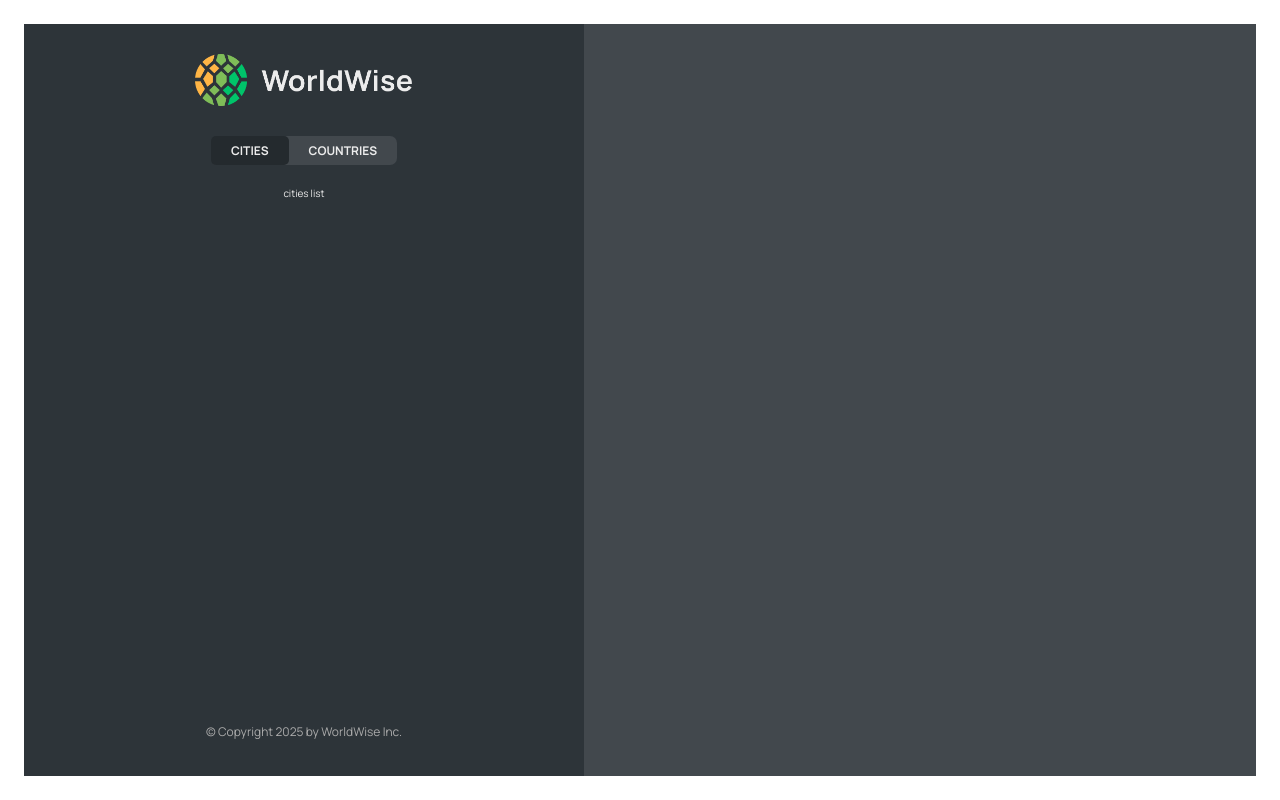
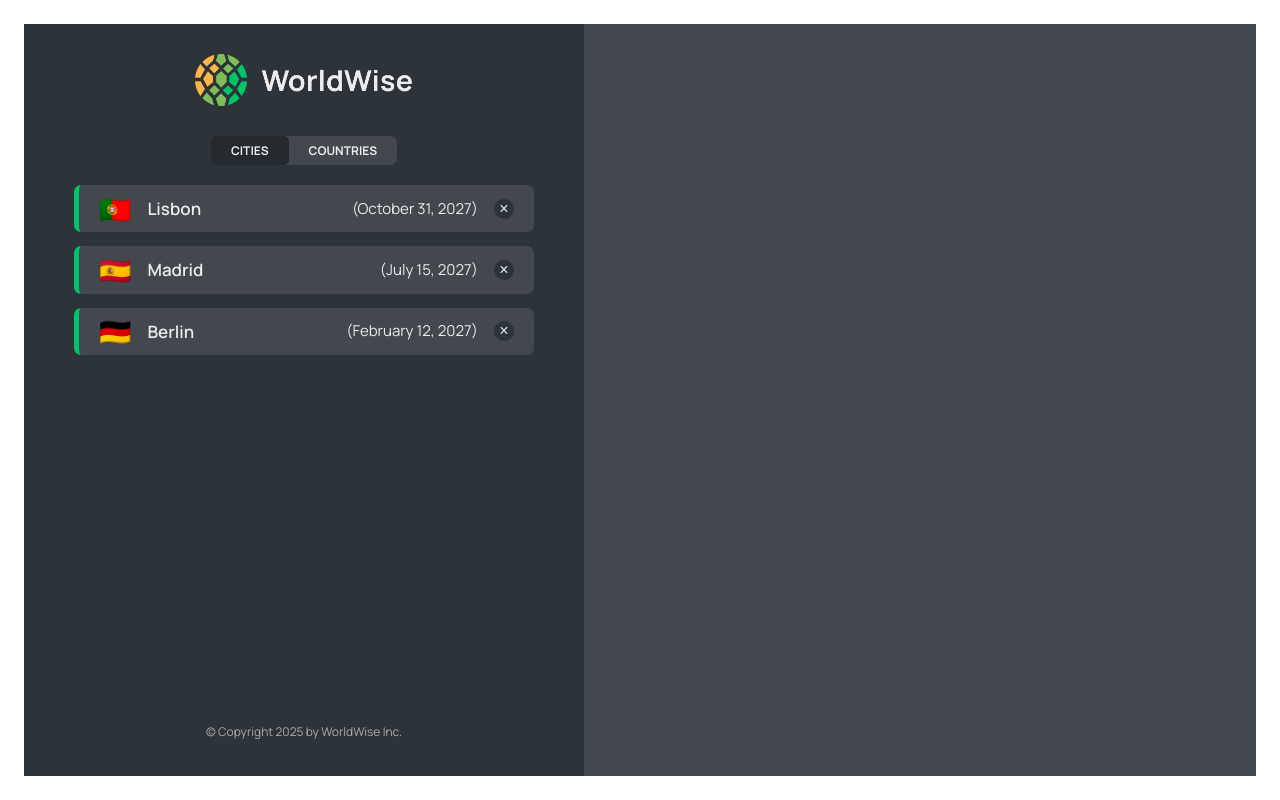
Before and after one commit to bayatalireza/wildwise, a React (Vite) app: page /app/cities in a window 1280 px wide. Built offline with nearby package versions, Linux system fonts and the light colour scheme; data requests are answered from the project's data file.

Commit message:
Upgrade or invite friends to unlock more Advanced Credits for more insightful answers.

```diff
--- a/package.json
+++ b/package.json
@@ -7,9 +7,11 @@
     "dev": "vite",
     "build": "vite build",
     "lint": "eslint .",
-    "preview": "vite preview"
+    "preview": "vite preview",
+    "server": "json-server --watch src/data/cities.json --port 9000"
   },
   "dependencies": {
+    "json-server": "^1.0.0-beta.3",
     "react": "^19.0.0",
     "react-dom": "^19.0.0",
     "react-router-dom": "^7.2.0"
--- a/src/App.jsx
+++ b/src/App.jsx
@@ -1,31 +1,36 @@
-import { BrowserRouter, Route, Routes } from "react-router-dom";
+import { BrowserRouter, Form, Route, Routes } from "react-router-dom";
 import HomePage from "./pages/Homepage";
-import Product from './pages/Product';
-import Pricing from './pages/Pricing';
+import Product from "./pages/Product";
+import Pricing from "./pages/Pricing";
 import PageNotFound from "./pages/PageNotFound";
 import AppLayout from "./pages/AppLayout";
 import Login from "./pages/Login";
 import Homepage from "./pages/Homepage";
 import Cities from "./components/CityList";
+import CityList from "./components/CityList";
+import CountryList from "./components/CountryList";
+import { CitiesProvider } from "./contexts/CitiesContext";
 
 function App() {
   return (
+    <CitiesProvider>
       <BrowserRouter>
         <Routes>
           <Route index element={<Homepage />} />
           <Route path="product" element={<Product />} />
           <Route path="pricing" element={<Pricing />} />
           <Route path="login" element={<Login />} />
-        <Route path="app" element={<AppLayout />} >
+          <Route path="app" element={<AppLayout />}>
             <Route index element={<Cities />} />
-          <Route path="cities" element={<p>cities list</p>} />
-          <Route path="countries" element={<p>country list</p>} />
-          <Route path="form" element={<p>form</p>} />
+            <Route path="cities" element={<CityList />} />
+            <Route path="countries" element={<CountryList />} />
+            <Route path="form" element={<Form />} />
           </Route>
           <Route path="*" element={<PageNotFound />} />
         </Routes>
       </BrowserRouter>
-  )
+    </CitiesProvider>
+  );
 }
 
 export default App;
--- a/src/components/CityItem.jsx
+++ b/src/components/CityItem.jsx
@@ -29,7 +29,7 @@ function CityItem({ city }) {
         <span className={styles.emoji}>{emoji}</span>
         <h3 className={styles.name}>{cityName}</h3>
         <time className={styles.date}>({formatDate(date)})</time>
-        <button className={styles.deleteBtn} onClick={handleClick}>
+        <button className={styles.deleteBtn} >
           &times;
         </button>
       </Link>
--- a/src/components/CountryList.jsx
+++ b/src/components/CountryList.jsx
@@ -22,6 +22,7 @@ function CountryList() {
 
   return (
     <ul className={styles.countryList}>
+      <li>country</li>
       {countries.map((country) => (
         <CountryItem country={country} key={country.country} />
       ))}
--- a/src/contexts/CitiesContext.jsx
+++ b/src/contexts/CitiesContext.jsx
@@ -167,4 +167,4 @@ function useCities() {
   return context;
 }
 
-export { CitiesProvider, useCities };
+export { CitiesProvider, useCities};
```
Also changed, not shown: src/components/CityList.jsx (+6 -6 lines), 1 other file (tests, documents, lock files or other folders). Lines whose indentation alone changed are shown as unchanged.
